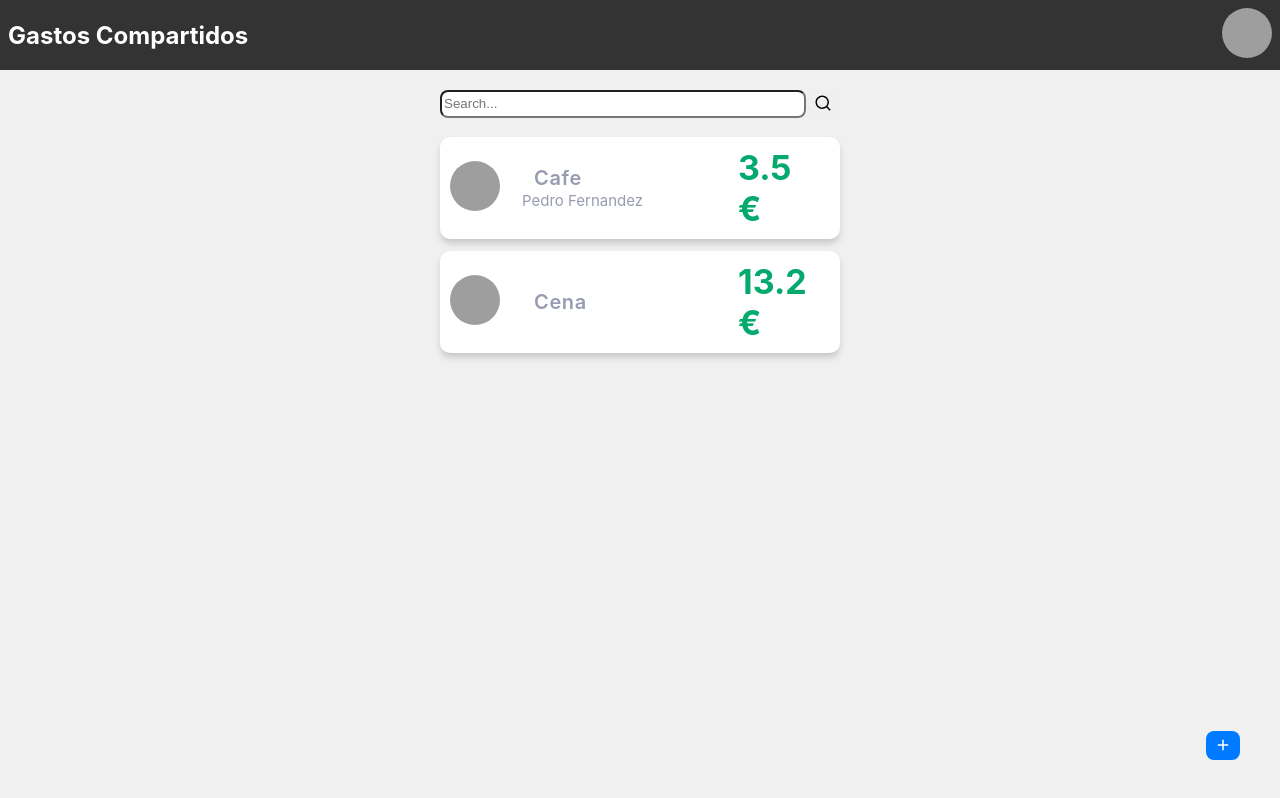
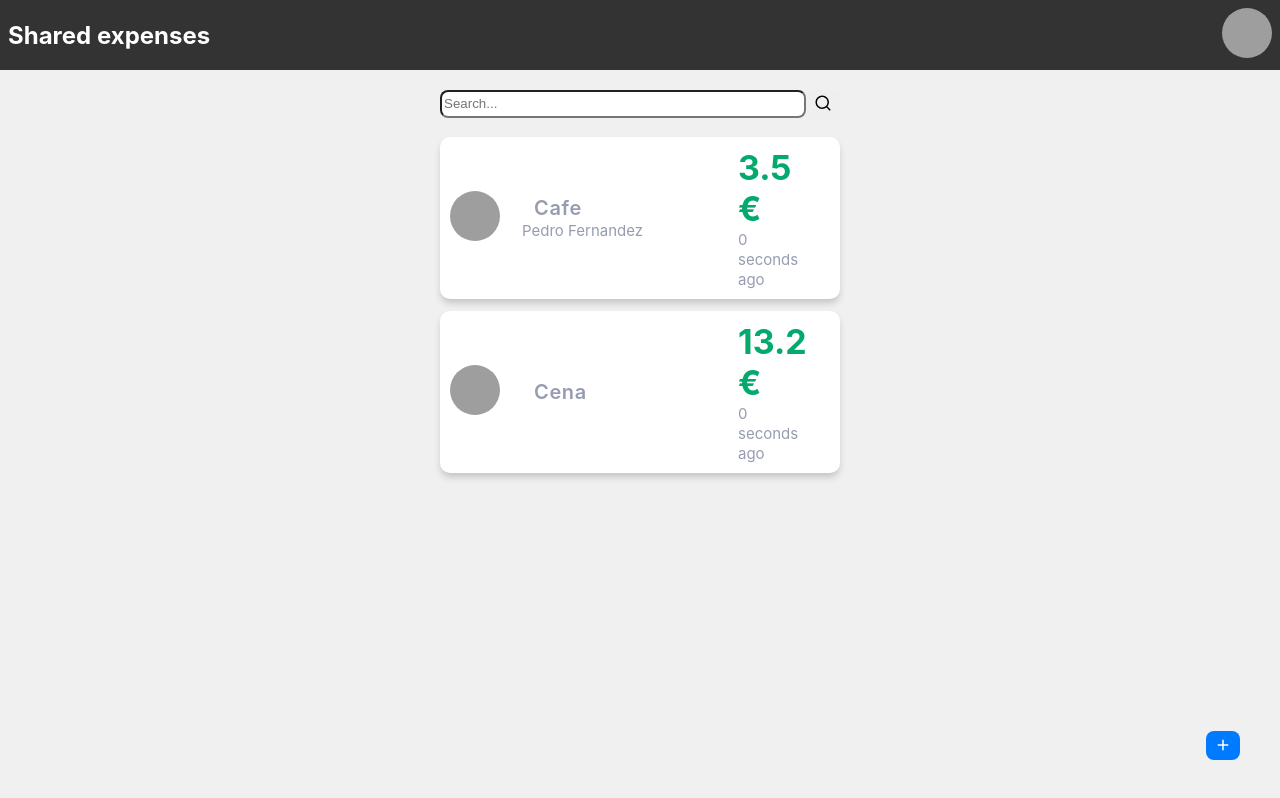
Before and after one commit to pepesoriagarcia99/Gastos-Compartidos, a React (Create React App) app: page / in a window 1280 px wide. Built offline with nearby package versions, Linux system fonts and the light colour scheme; grey boxes are pictures that could not be loaded.

Commit message:
Fecha de creacion en lista de gastos

```diff
--- a/public/index.html
+++ b/public/index.html
@@ -24,7 +24,7 @@
       work correctly both with client-side routing and a non-root public URL.
       Learn how to configure a non-root public URL by running `npm run build`.
     -->
-    <title>Gastos compartidos</title>
+    <title>Shared expenses</title>
   </head>
   <body>
     <noscript>You need to enable JavaScript to run this app.</noscript>
--- a/src/components/molecules/ExpensesItem.tsx
+++ b/src/components/molecules/ExpensesItem.tsx
@@ -7,12 +7,46 @@ import Expanse from "../../models/Expense";
 import User from "../../models/User";
 import Avatar from "../atoms/Avatar";
 
+import moment from "moment";
+
 type Props = {
   user: User;
   expense: Expanse;
 };
 
 export default class ExpensesList extends React.Component<Props> {
+  constructor(props: Props) {
+    super(props);
+
+    this.getDate = this.getDate.bind(this);
+  }
+
+  getDate(date: Date): string {
+    let result = "";
+    const current = moment(new Date());
+    const expenseDate = moment(date);
+
+    const diffDays = current.diff(expenseDate, "days");
+    if (diffDays <= 0) {
+      const diffHours = current.diff(expenseDate, "hours");
+      if (diffHours <= 0) {
+        const diffMinutes = current.diff(expenseDate, "minute");
+        if (diffMinutes <= 0) {
+          const diffSecond = current.diff(expenseDate, "second");
+          result = `${diffSecond} seconds ago`;
+        } else {
+          result = `${diffMinutes} minutes ago`;
+        }
+      } else {
+        result = `${diffHours} hours ago`;
+      }
+    } else {
+      result = expenseDate.format("DD/MM/YYYY");
+    }
+
+    return result;
+  }
+
   render() {
     const expense = this.props.expense;
     return (
@@ -22,11 +56,15 @@ export default class ExpensesList extends React.Component<Props> {
           <span className={styles.item_name}>{expense.description}</span>
           <br></br>
           {this.props.user !== expense.creator && (
-            <span className={styles.item_creator}>{expense.creator.name}</span>
+            <span className={styles.item_sub_text}>{expense.creator.name}</span>
           )}
         </span>
         <span>
           <span className={styles.item_amount}>{expense.amount} €</span>
+          <br></br>
+          <span className={styles.item_sub_text}>
+            {this.getDate(expense.date)}
+          </span>
         </span>
       </article>
     );
--- a/src/components/molecules/Header.tsx
+++ b/src/components/molecules/Header.tsx
@@ -24,7 +24,7 @@ export default class Header extends React.Component<Props> {
     return (
       <div className={styles.header}>
         <div className={styles.container}>
-          <h2 className={styles.title}>Gastos Compartidos</h2>
+          <h2 className={styles.title}>Shared expenses</h2>
             <Avatar size={AvatarSize.xs} user={this.user} userDetail={this.props.userDetail}></Avatar>
         </div>
       </div>
--- a/src/components/molecules/dialogs/UserDetail.tsx
+++ b/src/components/molecules/dialogs/UserDetail.tsx
@@ -11,7 +11,6 @@ import { ButtonType } from "../../../interfaces/Button.interface";
 import GenericDialog from "../../molecules/dialogs/GenericDialog";
 import Avatar from "../../atoms/Avatar";
 import Button from "../../atoms/Button";
-
 
 type State = {
   friends: Array<User>;
@@ -92,6 +91,8 @@ export default class UserDetail extends React.Component<Props, State> {
                 ></Button>
               </form>
             </div>
+
+            <h4>Balance</h4>
           </div>
         }
       ></GenericDialog>
--- a/src/css/components/Expenses.module.css
+++ b/src/css/components/Expenses.module.css
@@ -31,7 +31,7 @@
   margin-left: 12px;
 }
 
-.item_creator {
+.item_sub_text {
   color: #979cb0;
   font-weight: 400;
   font-size: 15px;
--- a/src/css/components/UserDetail.module.css
+++ b/src/css/components/UserDetail.module.css
@@ -3,6 +3,11 @@
   display: flex;
   flex-direction: column;
   align-items: center;
+}
+
+.friends {
+  margin-top: 8px;
+  width: 90%;
 }
 
 .friends span {
@@ -20,3 +25,11 @@
   background-color: #04AA6D;
   color: white;
 }
+
+form {
+  margin-top: 6px;
+}
+
+input {
+  width: 100%;
+}
```
